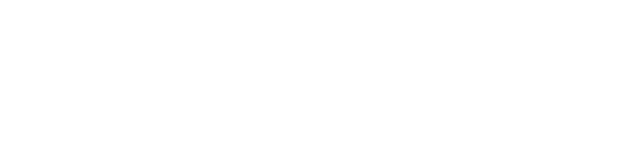
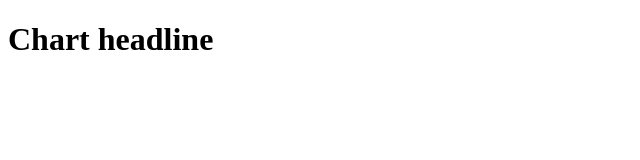
Before and after one commit to yasminnouh/BranchingAssignment, a plain HTML site: page index.html in a window 1280 px wide. Shown: the whole page, without its empty margins (0-640 px from the left). Drawn offline with Linux system fonts and the light colour scheme.

Commit message:
Added a header.

```diff
--- a/index.html
+++ b/index.html
@@ -4,11 +4,13 @@
 <html xmlns="http://www.w3.org/1999/xhtml" lang="en">
 	<head>
 		<meta http-equiv="Content-Type" content="text/html; charset=utf-8" />
-		<title>HTML</title>
+		<title>Yasmin's Branching Assignment</title>
 		<meta name="author" content="Yasmin Nouh" />
 		<!-- Date: 2015-03-29 -->
 	</head>
 	<body>
 
+	<h1>Chart headline</h1>
+
 	</body>
 </html>
```
